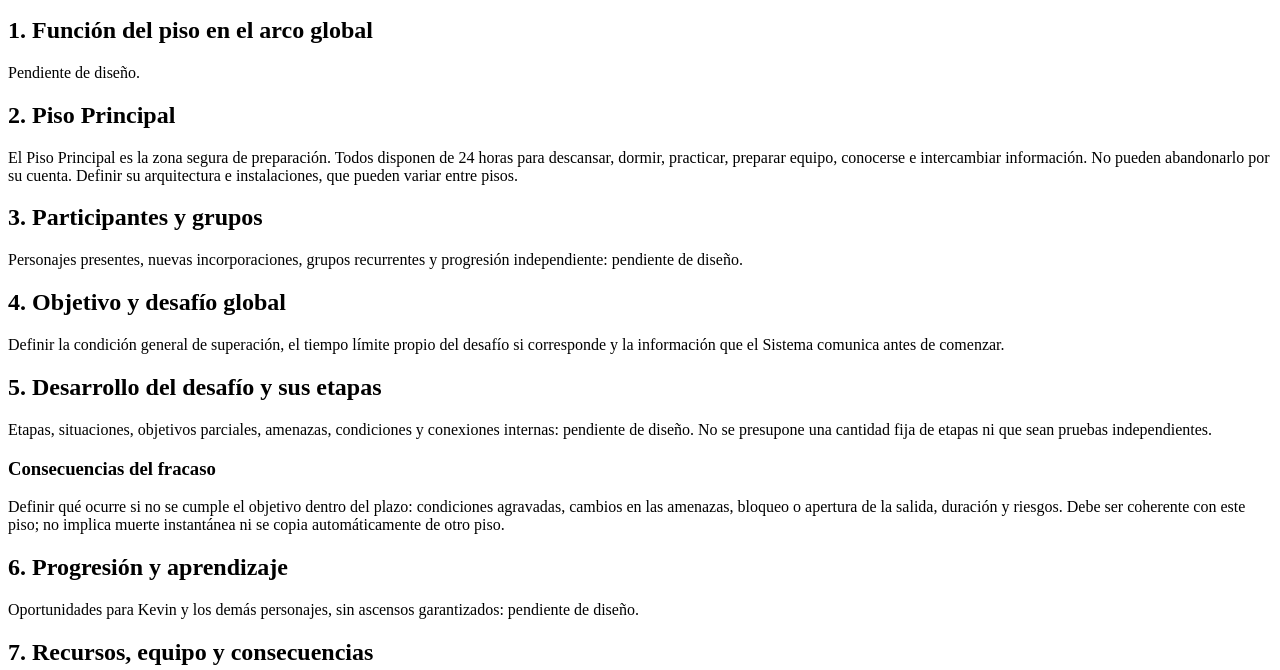
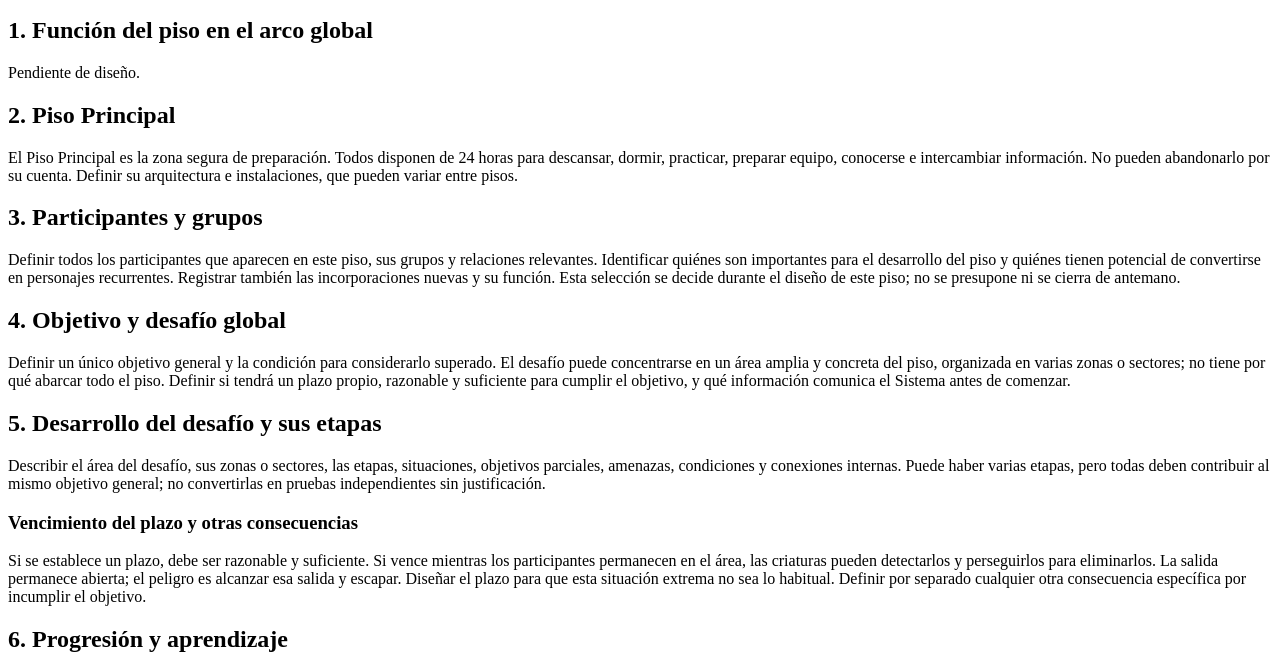
Before and after one commit to ddfakke7-beep/mi-novela, a plain HTML site: page NUESTRO-PROYECTO/PISOS/piso-05/diseño.html in a window 1280 px wide. Shown: the part 101-771 px from the top of the page. Drawn offline with Linux system fonts and the light colour scheme.

Commit message:
Actualiza plantilla de diseño de piso

```diff
--- a/NUESTRO-PROYECTO/PISOS/piso-05/diseño.html
+++ b/NUESTRO-PROYECTO/PISOS/piso-05/diseño.html
@@ -14,13 +14,13 @@
 <h2>2. Piso Principal</h2>
 <p>El Piso Principal es la zona segura de preparación. Todos disponen de 24 horas para descansar, dormir, practicar, preparar equipo, conocerse e intercambiar información. No pueden abandonarlo por su cuenta. Definir su arquitectura e instalaciones, que pueden variar entre pisos.</p>
 <h2>3. Participantes y grupos</h2>
-<p>Personajes presentes, nuevas incorporaciones, grupos recurrentes y progresión independiente: pendiente de diseño.</p>
+<p>Definir todos los participantes que aparecen en este piso, sus grupos y relaciones relevantes. Identificar quiénes son importantes para el desarrollo del piso y quiénes tienen potencial de convertirse en personajes recurrentes. Registrar también las incorporaciones nuevas y su función. Esta selección se decide durante el diseño de este piso; no se presupone ni se cierra de antemano.</p>
 <h2>4. Objetivo y desafío global</h2>
-<p>Definir la condición general de superación, el tiempo límite propio del desafío si corresponde y la información que el Sistema comunica antes de comenzar.</p>
+<p>Definir un único objetivo general y la condición para considerarlo superado. El desafío puede concentrarse en un área amplia y concreta del piso, organizada en varias zonas o sectores; no tiene por qué abarcar todo el piso. Definir si tendrá un plazo propio, razonable y suficiente para cumplir el objetivo, y qué información comunica el Sistema antes de comenzar.</p>
 <h2>5. Desarrollo del desafío y sus etapas</h2>
-<p>Etapas, situaciones, objetivos parciales, amenazas, condiciones y conexiones internas: pendiente de diseño. No se presupone una cantidad fija de etapas ni que sean pruebas independientes.</p>
-<h3>Consecuencias del fracaso</h3>
-<p>Definir qué ocurre si no se cumple el objetivo dentro del plazo: condiciones agravadas, cambios en las amenazas, bloqueo o apertura de la salida, duración y riesgos. Debe ser coherente con este piso; no implica muerte instantánea ni se copia automáticamente de otro piso.</p>
+<p>Describir el área del desafío, sus zonas o sectores, las etapas, situaciones, objetivos parciales, amenazas, condiciones y conexiones internas. Puede haber varias etapas, pero todas deben contribuir al mismo objetivo general; no convertirlas en pruebas independientes sin justificación.</p>
+<h3>Vencimiento del plazo y otras consecuencias</h3>
+<p>Si se establece un plazo, debe ser razonable y suficiente. Si vence mientras los participantes permanecen en el área, las criaturas pueden detectarlos y perseguirlos para eliminarlos. La salida permanece abierta; el peligro es alcanzar esa salida y escapar. Diseñar el plazo para que esta situación extrema no sea lo habitual. Definir por separado cualquier otra consecuencia específica por incumplir el objetivo.</p>
 <h2>6. Progresión y aprendizaje</h2>
 <p>Oportunidades para Kevin y los demás personajes, sin ascensos garantizados: pendiente de diseño.</p>
 <h2>7. Recursos, equipo y consecuencias</h2>
```
